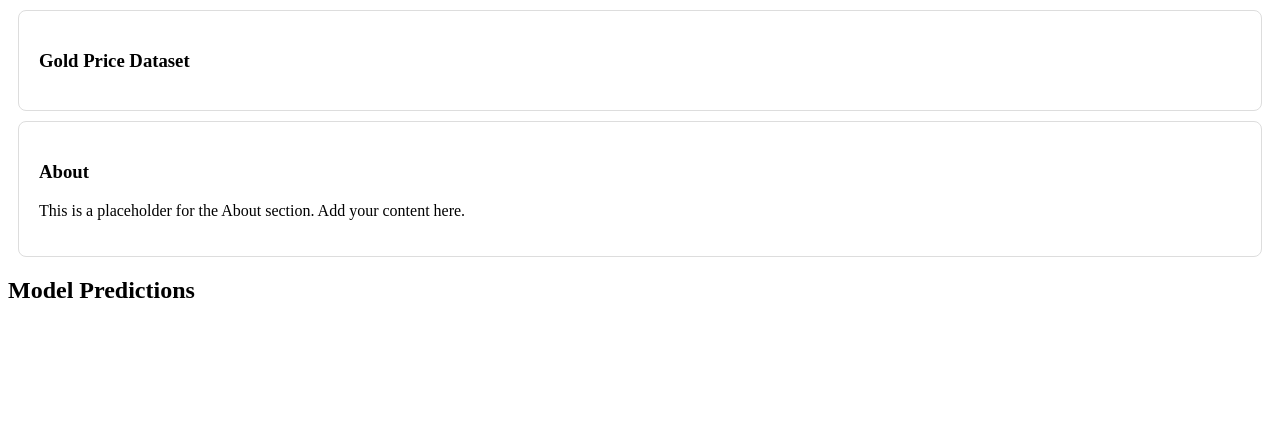
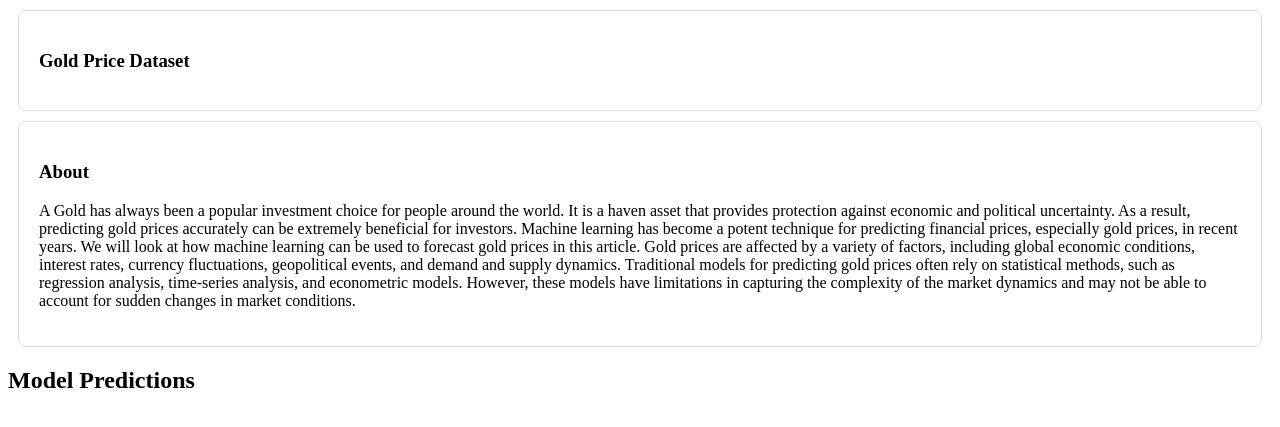
Before and after one commit to m-rishab/Gold-Price-Prediction-Model, a Flask app: page / in a window 1280 px wide. Shown: the part 46-473 px from the top of the page. Run offline with Flask 3, Linux system fonts and the light colour scheme; parts of the project's set-up code (start-up, migrations or seed data) failed here and were passed over.

Commit message:
Update index.html

```diff
--- a/templates/index.html
+++ b/templates/index.html
@@ -35,7 +35,7 @@
     <div class="card" id="about">
         <!-- Content for the "About" section -->
         <h3>About</h3>
-        <p>This is a placeholder for the About section. Add your content here.</p>
+        <p>A Gold has always been a popular investment choice for people around the world. It is a haven asset that provides protection against economic and political uncertainty. As a result, predicting gold prices accurately can be extremely beneficial for investors. Machine learning has become a potent technique for predicting financial prices, especially gold prices, in recent years. We will look at how machine learning can be used to forecast gold prices in this article. Gold prices are affected by a variety of factors, including global economic conditions, interest rates, currency fluctuations, geopolitical events, and demand and supply dynamics. Traditional models for predicting gold prices often rely on statistical methods, such as regression analysis, time-series analysis, and econometric models. However, these models have limitations in capturing the complexity of the market dynamics and may not be able to account for sudden changes in market conditions.</p>
     </div>
 
         <section id="model-results">
```
